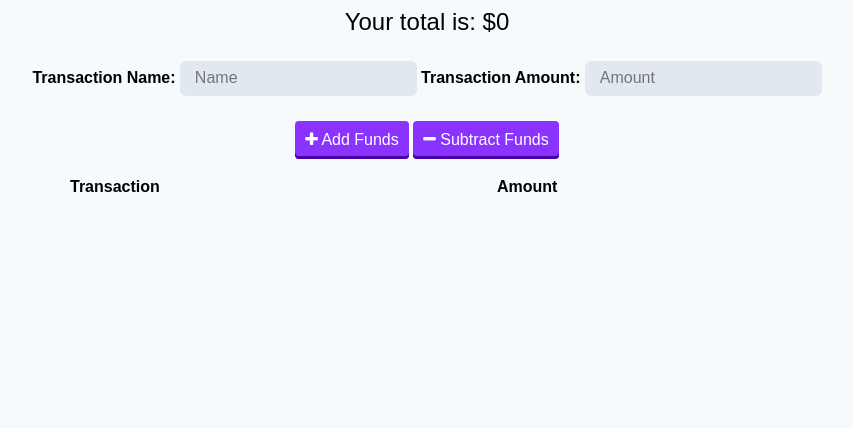
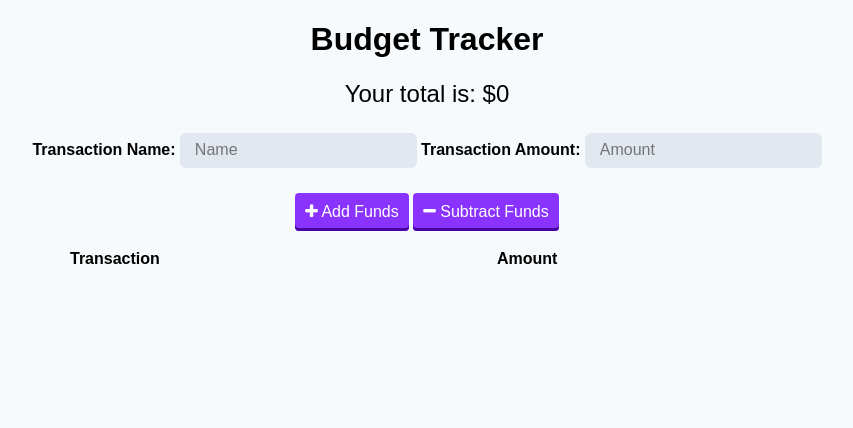
Before and after one commit to agreenthal/Budget-Tracker, a website: page public/index.html in a window 1280 px wide. Shown: the whole page, without its empty margins (213-1066 px from the left). Drawn offline with nearby package versions, Linux system fonts and the light colour scheme; no server answers.

Commit message:
added title

```diff
--- a/package.json
+++ b/package.json
@@ -21,5 +21,8 @@
   "dependencies": {
     "express": "^4.17.1",
     "mongoose": "^5.9.4"
+  },
+  "devDependencies": {
+    "nodemon": "^2.0.3"
   }
 }
--- a/public/index.html
+++ b/public/index.html
@@ -15,6 +15,9 @@
   </head>
   <body>
     <div class="wrapper">
+      <div>
+        <h1>Budget Tracker</h1>
+      </div>
       <div class="total">
         <div>Your total is: $<span id="total">0</span></div>
       </div>
```
Also changed, not shown: 1 other file.
